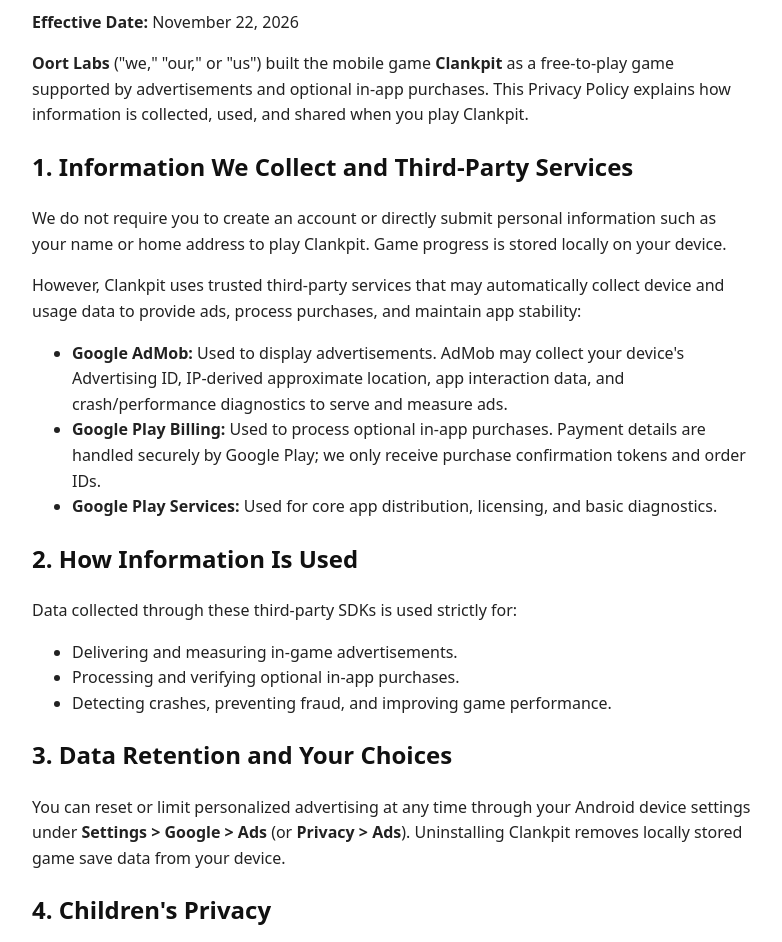
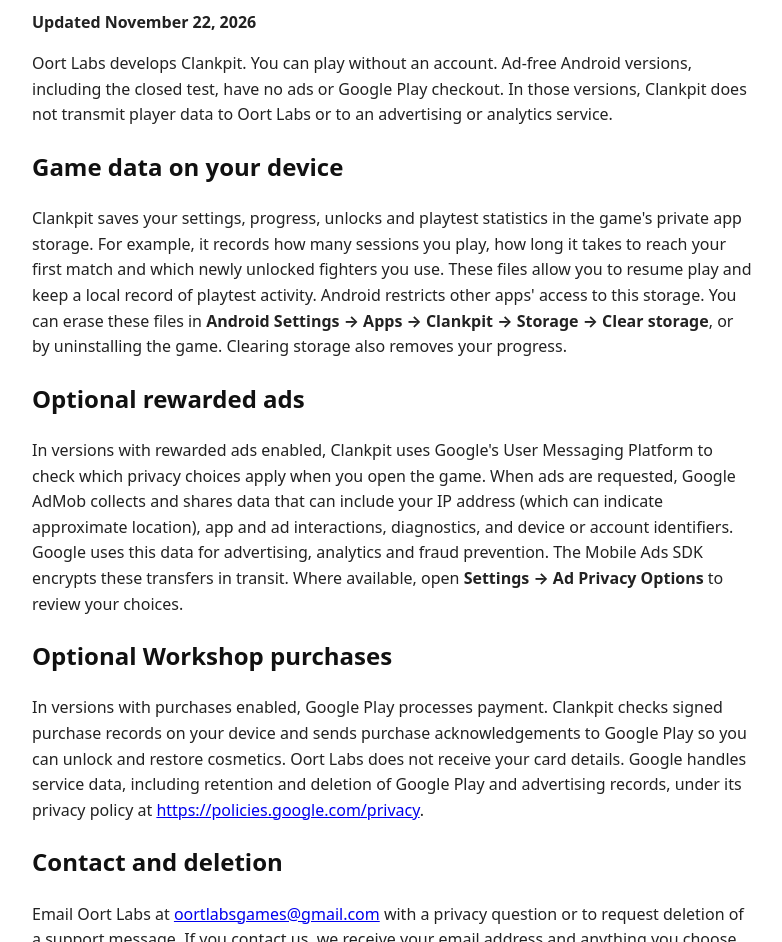
Before and after one commit to oortlabsgames/oortlabs, a plain HTML site: page privacy.html in a window 1280 px wide. Shown: the part 103-1045 px from the top of the page, without its empty margins (248-1030 px from the left). Drawn offline with Linux system fonts and the light colour scheme.

Commit message:
Update privacy.html

```diff
--- a/privacy.html
+++ b/privacy.html
@@ -3,41 +3,28 @@
 <head>
   <meta charset="UTF-8">
   <meta name="viewport" content="width=device-width, initial-scale=1.0">
-  <title>Privacy Policy - Clankpit | Oort Labs</title>
+  <title>Clankpit Privacy Policy | Oort Labs</title>
   <style>
     body { font-family: system-ui, -apple-system, sans-serif; line-height: 1.6; max-width: 720px; margin: 40px auto; padding: 0 20px; color: #222; }
     h1, h2 { color: #111; }
   </style>
 </head>
 <body>
-  <h1>Privacy Policy for Clankpit</h1>
-  <p><strong>Effective Date:</strong> November 22, 2026</p>
-  <p><strong>Oort Labs</strong> ("we," "our," or "us") built the mobile game <strong>Clankpit</strong> as a free-to-play game supported by advertisements and optional in-app purchases. This Privacy Policy explains how information is collected, used, and shared when you play Clankpit.</p>
+  <h1>Clankpit Privacy Policy</h1>
+  <p><strong>Updated November 22, 2026</strong></p>
 
-  <h2>1. Information We Collect and Third-Party Services</h2>
-  <p>We do not require you to create an account or directly submit personal information such as your name or home address to play Clankpit. Game progress is stored locally on your device.</p>
-  <p>However, Clankpit uses trusted third-party services that may automatically collect device and usage data to provide ads, process purchases, and maintain app stability:</p>
-  <ul>
-    <li><strong>Google AdMob:</strong> Used to display advertisements. AdMob may collect your device's Advertising ID, IP-derived approximate location, app interaction data, and crash/performance diagnostics to serve and measure ads.</li>
-    <li><strong>Google Play Billing:</strong> Used to process optional in-app purchases. Payment details are handled securely by Google Play; we only receive purchase confirmation tokens and order IDs.</li>
-    <li><strong>Google Play Services:</strong> Used for core app distribution, licensing, and basic diagnostics.</li>
-  </ul>
+  <p>Oort Labs develops Clankpit. You can play without an account. Ad-free Android versions, including the closed test, have no ads or Google Play checkout. In those versions, Clankpit does not transmit player data to Oort Labs or to an advertising or analytics service.</p>
 
-  <h2>2. How Information Is Used</h2>
-  <p>Data collected through these third-party SDKs is used strictly for:</p>
-  <ul>
-    <li>Delivering and measuring in-game advertisements.</li>
-    <li>Processing and verifying optional in-app purchases.</li>
-    <li>Detecting crashes, preventing fraud, and improving game performance.</li>
-  </ul>
+  <h2>Game data on your device</h2>
+  <p>Clankpit saves your settings, progress, unlocks and playtest statistics in the game's private app storage. For example, it records how many sessions you play, how long it takes to reach your first match and which newly unlocked fighters you use. These files allow you to resume play and keep a local record of playtest activity. Android restricts other apps' access to this storage. You can erase these files in <strong>Android Settings &rarr; Apps &rarr; Clankpit &rarr; Storage &rarr; Clear storage</strong>, or by uninstalling the game. Clearing storage also removes your progress.</p>
 
-  <h2>3. Data Retention and Your Choices</h2>
-  <p>You can reset or limit personalized advertising at any time through your Android device settings under <strong>Settings &gt; Google &gt; Ads</strong> (or <strong>Privacy &gt; Ads</strong>). Uninstalling Clankpit removes locally stored game save data from your device.</p>
+  <h2>Optional rewarded ads</h2>
+  <p>In versions with rewarded ads enabled, Clankpit uses Google's User Messaging Platform to check which privacy choices apply when you open the game. When ads are requested, Google AdMob collects and shares data that can include your IP address (which can indicate approximate location), app and ad interactions, diagnostics, and device or account identifiers. Google uses this data for advertising, analytics and fraud prevention. The Mobile Ads SDK encrypts these transfers in transit. Where available, open <strong>Settings &rarr; Ad Privacy Options</strong> to review your choices.</p>
 
-  <h2>4. Children's Privacy</h2>
-  <p>Clankpit is not directed to children under the age of 13, and we do not knowingly collect personal information from children.</p>
+  <h2>Optional Workshop purchases</h2>
+  <p>In versions with purchases enabled, Google Play processes payment. Clankpit checks signed purchase records on your device and sends purchase acknowledgements to Google Play so you can unlock and restore cosmetics. Oort Labs does not receive your card details. Google handles service data, including retention and deletion of Google Play and advertising records, under its privacy policy at <a href="https://policies.google.com/privacy">https://policies.google.com/privacy</a>.</p>
 
-  <h2>5. Contact Us</h2>
-  <p>If you have any questions about this Privacy Policy, please contact <strong>Oort Labs</strong> at: <a href="mailto:oortlabsgames@gmail.com">oortlabsgames@gmail.com</a></p>
+  <h2>Contact and deletion</h2>
+  <p>Email Oort Labs at <a href="mailto:oortlabsgames@gmail.com">oortlabsgames@gmail.com</a> with a privacy question or to request deletion of a support message. If you contact us, we receive your email address and anything you choose to send through Gmail. We use that information to respond and keep it only as long as needed to handle the request or meet legal obligations. Game files are stored on your device, so you can delete them directly using the steps above. If we update this policy, we post the updated revision date in the app and on our online privacy policy page.</p>
 </body>
 </html>
```
